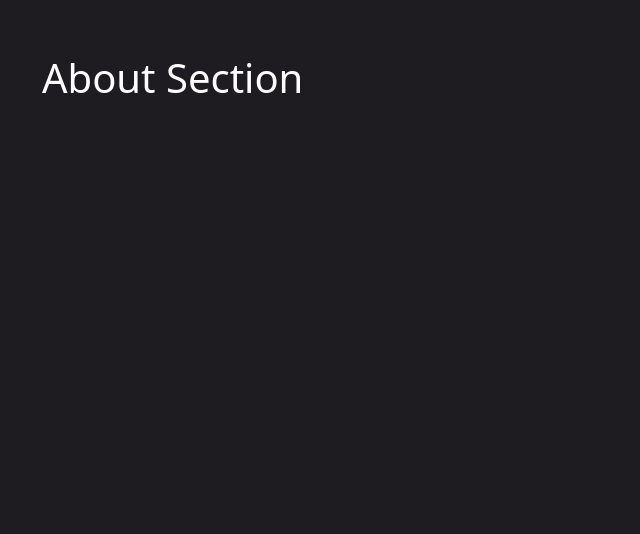
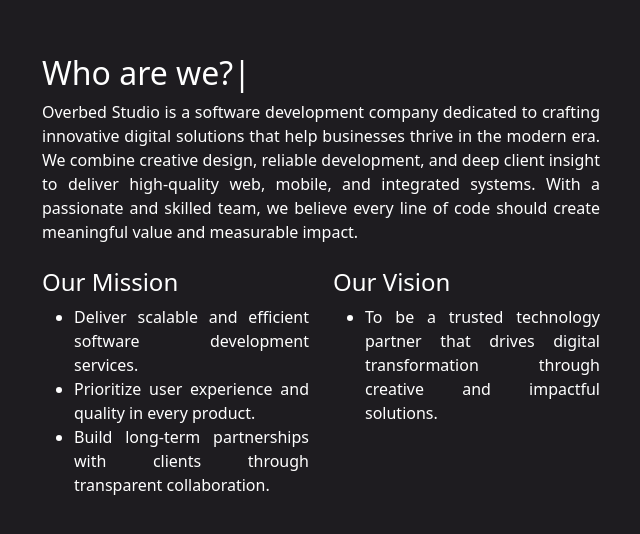
Before and after one commit to Overbed-Studio/overbed-company-profile, a Next.js app: page / in a window 1280 px wide. Shown: the part 902-1436 px from the top of the page, without its empty margins (40-680 px from the left). Built offline with nearby package versions, Linux system fonts and the light colour scheme.

Commit message:
feat: add about us

```diff
--- a/src/app/page.tsx
+++ b/src/app/page.tsx
@@ -110,7 +110,9 @@
                   repeat={Infinity}
                 />
               </h1>
-              <p className="fs-3">Where Late-Night Ideas Become Tomorrow’s Tech.</p>
+              <p className="fs-3">
+                Where Late-Night Ideas Become Tomorrow’s Tech.
+              </p>
             </div>
           </div>
         </div>
@@ -118,8 +120,53 @@
 
       <section id="about" style={{ height: "100vh", padding: "80px 0" }}>
         <div className="container text-white">
-          <h1>About Section</h1>
-          {/* Content here */}
+          <h1 className="fs-2">
+            <TypeAnimation
+              sequence={["Who are we?", 2000, "Wh0 4%3 we???", 1000]}
+              wrapper="span"
+              repeat={Infinity}
+            />
+          </h1>
+          <div className="d-flex align-items-center justify-content-between">
+            <div className="w-50">
+              <p style={{ textAlign: "justify" }}>
+                Overbed Studio is a software development company dedicated to
+                crafting innovative digital solutions that help businesses
+                thrive in the modern era. We combine creative design, reliable
+                development, and deep client insight to deliver high-quality
+                web, mobile, and integrated systems. With a passionate and
+                skilled team, we believe every line of code should create
+                meaningful value and measurable impact.
+              </p>
+              <div className="row mt-4">
+                <div className="col-6">
+                  <h2 className="fs-4">Our Mission</h2>
+                  <ul style={{ textAlign: "justify" }}>
+                    <li>
+                      Deliver scalable and efficient software development
+                      services.
+                    </li>
+                    <li>
+                      Prioritize user experience and quality in every product.
+                    </li>
+                    <li>
+                      Build long-term partnerships with clients through
+                      transparent collaboration.
+                    </li>
+                  </ul>
+                </div>
+                <div className="col-6">
+                  <h2 className="fs-4">Our Vision</h2>
+                  <ul style={{ textAlign: "justify" }}>
+                    <li>
+                      To be a trusted technology partner that drives digital
+                      transformation through creative and impactful solutions.
+                    </li>
+                  </ul>
+                </div>
+              </div>
+            </div>
+          </div>
         </div>
       </section>
 
```
